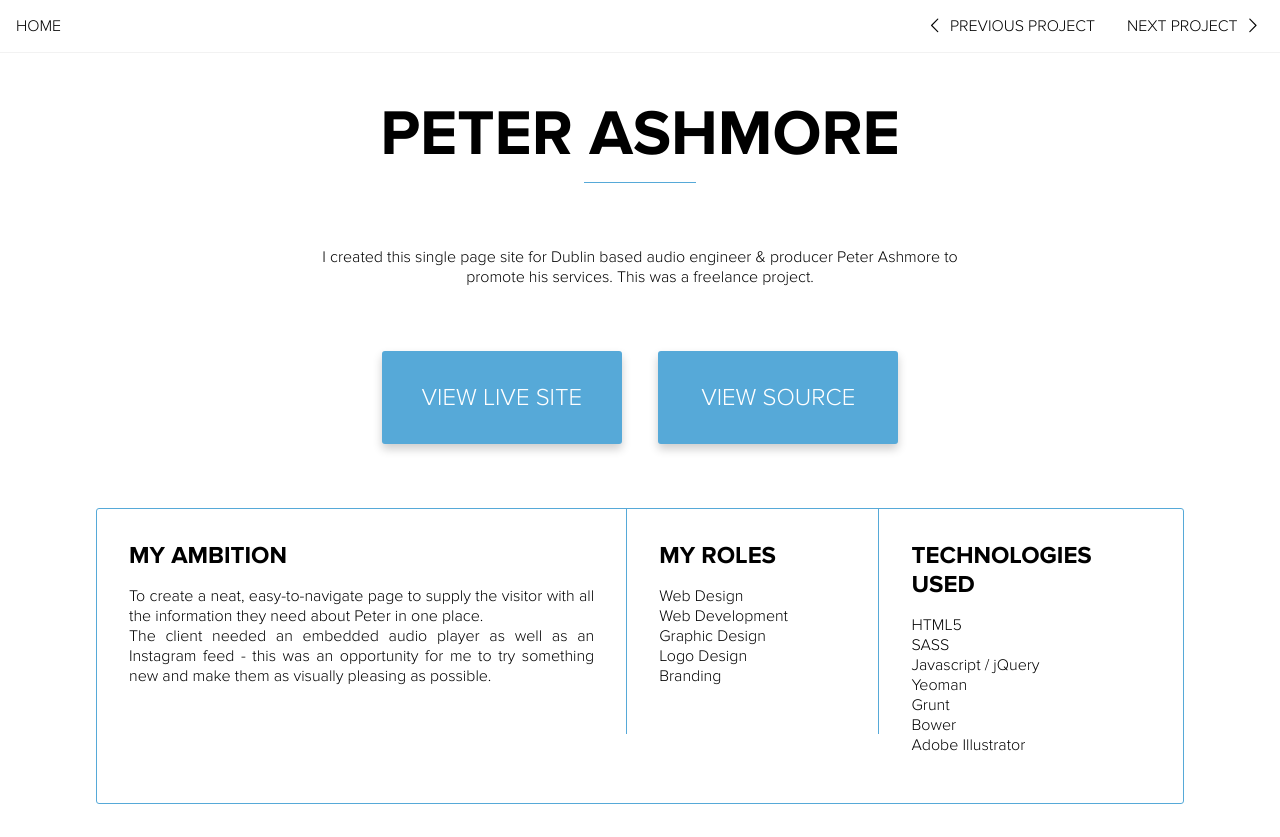
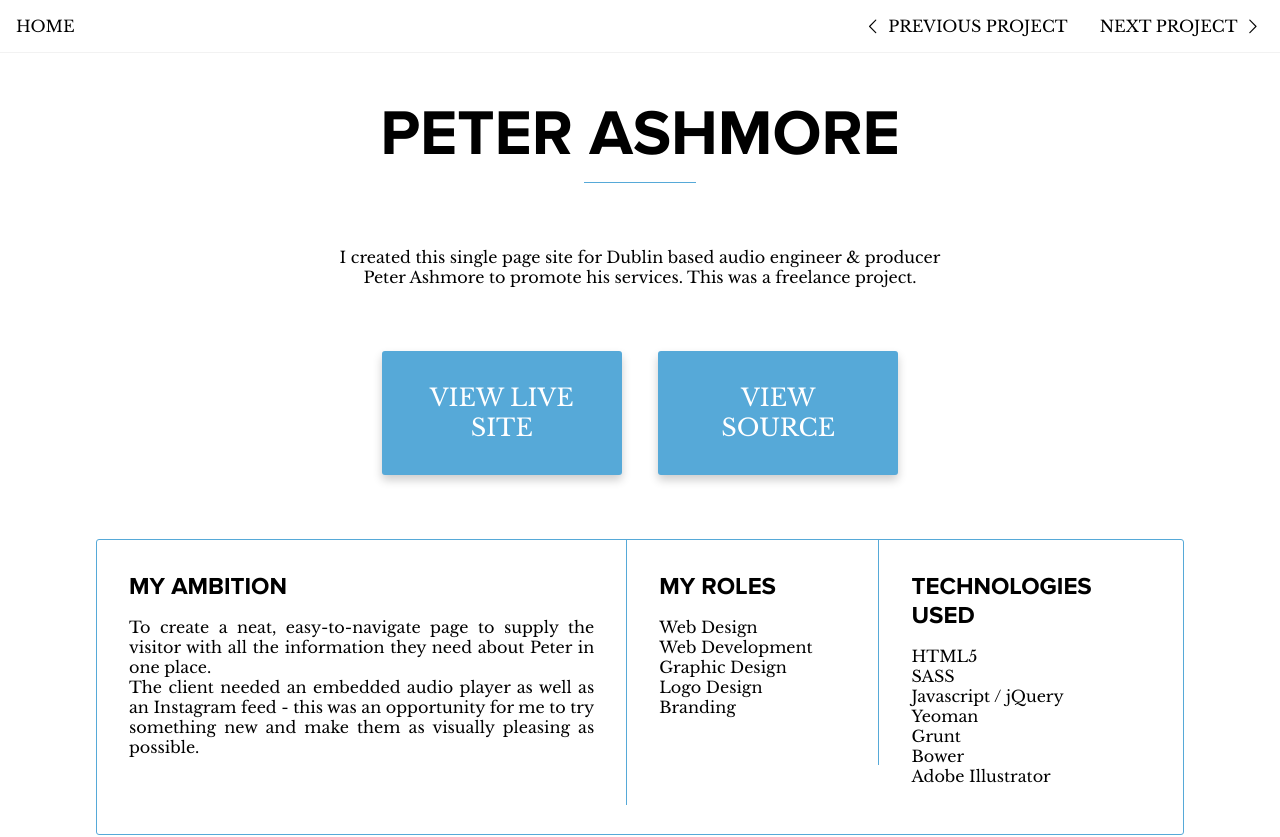
Before and after one commit to IainAndrew/portfolio, a website: page app/peterashmore.html in a window 1280 px wide. Shown: the top 837 px of the page. Drawn offline with nearby package versions, Linux system fonts and the light colour scheme; files that its build step writes are made by us from their sources.

Commit message:
changed body font to baskerville reg

```diff
--- a/app/sass/base/_typography.scss
+++ b/app/sass/base/_typography.scss
@@ -9,6 +9,18 @@
          url('../../styles/fonts/mark_simonson_-_proxima_nova_bold-webfont.woff') format('woff'),
          url('../../styles/fonts/mark_simonson_-_proxima_nova_bold-webfont.ttf') format('truetype'),
          url('../../styles/fonts/mark_simonson_-_proxima_nova_bold-webfont.svg#proxima_nova_rgbold') format('svg');
+    font-weight: normal;
+    font-style: normal;
+
+}
+
+@font-face {
+    font-family: 'libre_baskervilleregular';
+    src: url('../../styles/fonts/librebaskerville-regular-webfont.eot');
+    src: url('../../styles/fonts/librebaskerville-regular-webfont.eot?#iefix') format('embedded-opentype'),
+         url('../../styles/fonts/librebaskerville-regular-webfont.woff') format('woff'),
+         url('../../styles/fonts/librebaskerville-regular-webfont.ttf') format('truetype'),
+         url('../../styles/fonts/librebaskerville-regular-webfont.svg#libre_baskervilleregular') format('svg');
     font-weight: normal;
     font-style: normal;
 
--- a/app/sass/pages/_index.scss
+++ b/app/sass/pages/_index.scss
@@ -73,7 +73,7 @@ section.intro {
 
 section.about {
 	color:#000;
-	font-family:$body-font;
+	@include bodyfont;
 	margin:0 0.5rem 10rem 0.5rem;
 	background:white;
 	padding:2rem 0 2rem;
@@ -102,6 +102,7 @@ section.about {
 	.about-about {
 		p {
 			margin:0;
+			font-size:1.1em;
 		}
 	}
 	.about-technologies {
--- a/app/sass/partials/_projectpage.scss
+++ b/app/sass/partials/_projectpage.scss
@@ -60,7 +60,7 @@ section.project-overview {
 		text-transform:uppercase;
 		margin:0;
 		@include media($zero) {
-			font-size:1em;
+			font-size:1.5em;
 		}
 		@include media($mobile) {
 			font-size:2em;
@@ -110,7 +110,7 @@ section.project-stats {
 		padding:2rem;
 		border:1px solid;
 		@include bradius;
-		margin:1rem;
+		margin:0.5rem;
 		@include media($desktop) {
 			border:0;
 			border-radius:0;
@@ -198,8 +198,8 @@ section.project-images {
 }
 .project-img {
 	margin-bottom:2rem;
-	padding-left:1rem;
-	padding-right:1rem;
+	padding-left:0.5rem;
+	padding-right:0.5rem;
 	text-align:center;
 	@include media($desktop) {
 		padding-left:0;
--- a/app/sass/utils/_mixins.scss
+++ b/app/sass/utils/_mixins.scss
@@ -1,3 +1,8 @@
 @mixin bradius {
   border-radius:3px;
 }
+
+@mixin bodyfont {
+	font-family:$body-font;
+	-webkit-font-smoothing: antialiased;
+}
--- a/app/sass/utils/_variables.scss
+++ b/app/sass/utils/_variables.scss
@@ -1,8 +1,7 @@
 $body-color: #fff;
 
 $header-bubble-font: 'bubblegumregular';
-$header-zigzag-font: 'zigzag-notroundeduploadedfile';
 
 $heading-font: 'proxima_nova_rgbold';
-$body-font: 'proxima_nova_ltlight';
+$body-font: 'libre_baskervilleregular';
 $sub-heading-font: 'libre_baskervilleitalic';
```
Also changed, not shown: app/images/wave.png (deleted), app/styles/fonts/librebaskerville-regular-webfont.ttf (added), app/styles/fonts/librebaskerville-regular-webfont.woff (added), app/styles/main.css, 2 other files.
